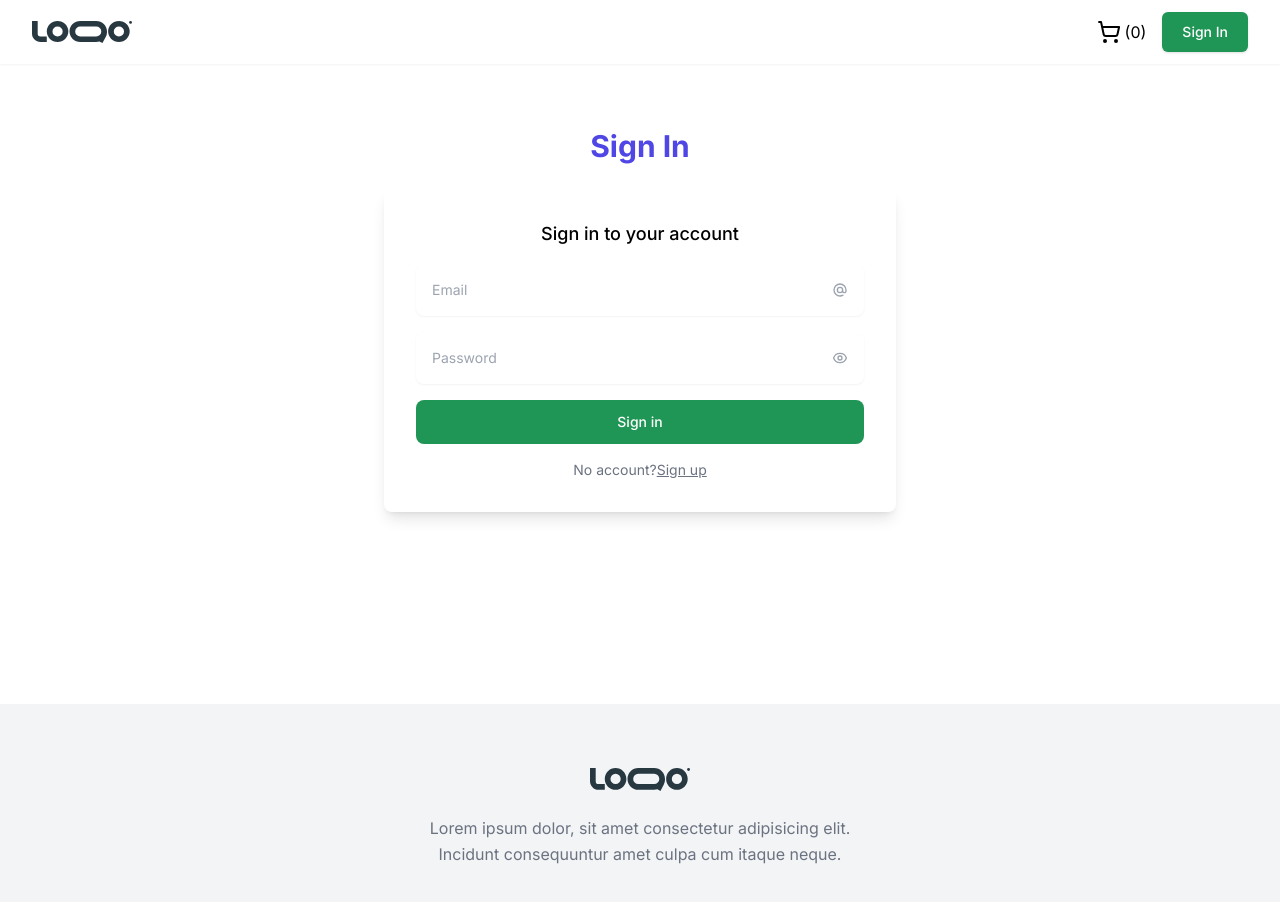
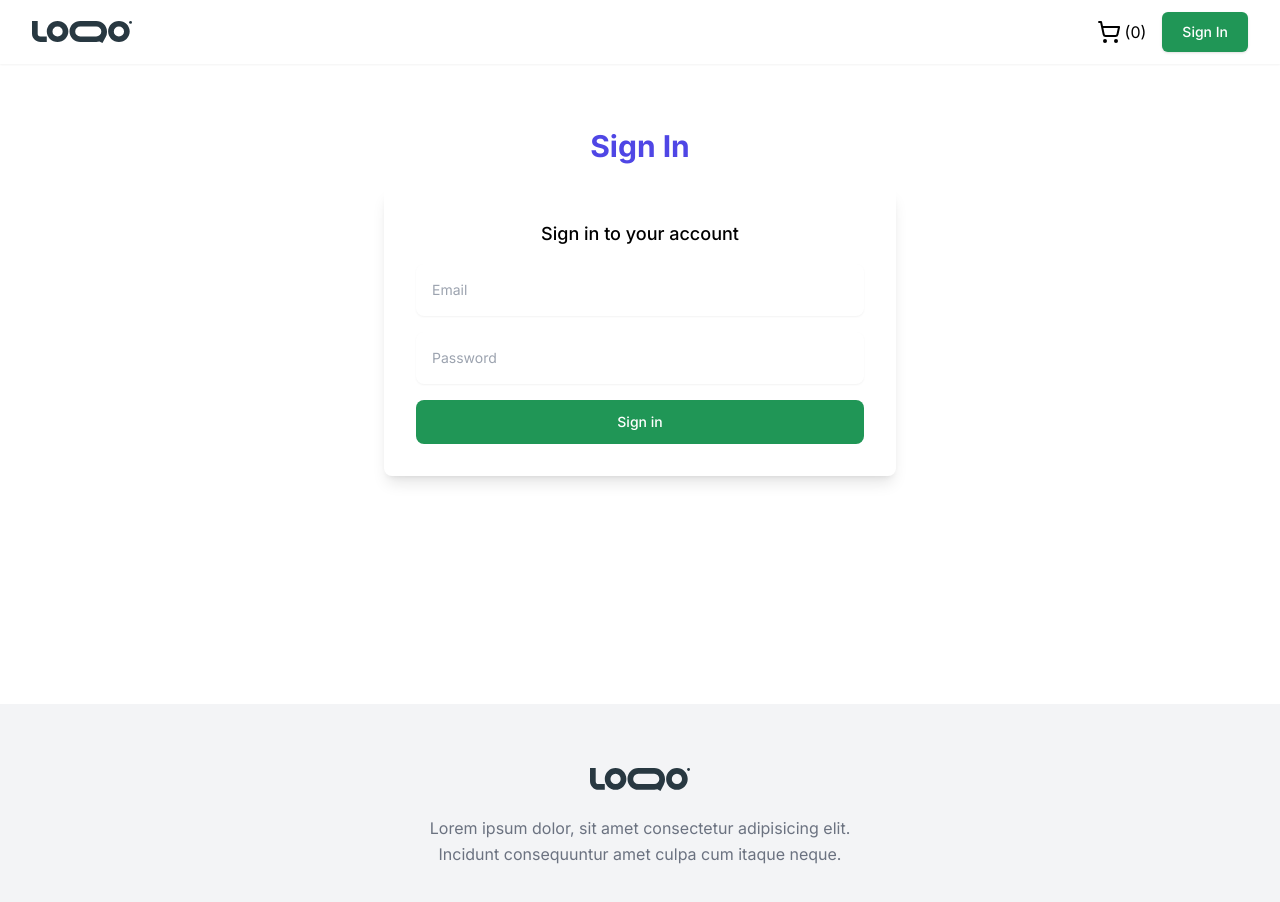
Before and after one commit to SergWebAcceptance/alfa-test, a Next.js app: page /sign-in in a window 1280 px wide. Shown: the top 902 px of the page. Built offline with nearby package versions, Linux system fonts and the light colour scheme; no server answers.

Commit message:
Fixed sign-in

```diff
--- a/src/app/(auth)/sign-in/page.jsx
+++ b/src/app/(auth)/sign-in/page.jsx
@@ -84,7 +84,7 @@ export default function Login() {
                 <div style={{ color: "red" }}>{formik.errors.email}</div>
               )}
 
-              <span className="absolute inset-y-0 end-0 grid place-content-center px-4">
+              <span className="absolute inset-y-0 end-0 grid place-content-center px-4 opacity-0">
                 <svg
                   xmlns="http://www.w3.org/2000/svg"
                   className="size-4 text-gray-400"
@@ -122,7 +122,7 @@ export default function Login() {
                 <div style={{ color: "red" }}>{formik.errors.password}</div>
               )}
 
-              <span className="absolute inset-y-0 end-0 grid place-content-center px-4">
+              <span className="absolute inset-y-0 end-0 grid place-content-center px-4 opacity-0">
                 <svg
                   xmlns="http://www.w3.org/2000/svg"
                   className="size-4 text-gray-400"
@@ -158,12 +158,6 @@ export default function Login() {
             <div style={{ color: "red" }}>{formik.errors.submit}</div>
           )}
 
-          <p className="text-center text-sm text-gray-500">
-            No account?
-            <Link className="underline" href="/sign-up">
-              Sign up
-            </Link>
-          </p>
         </form>
       </div>
     </div>
```
